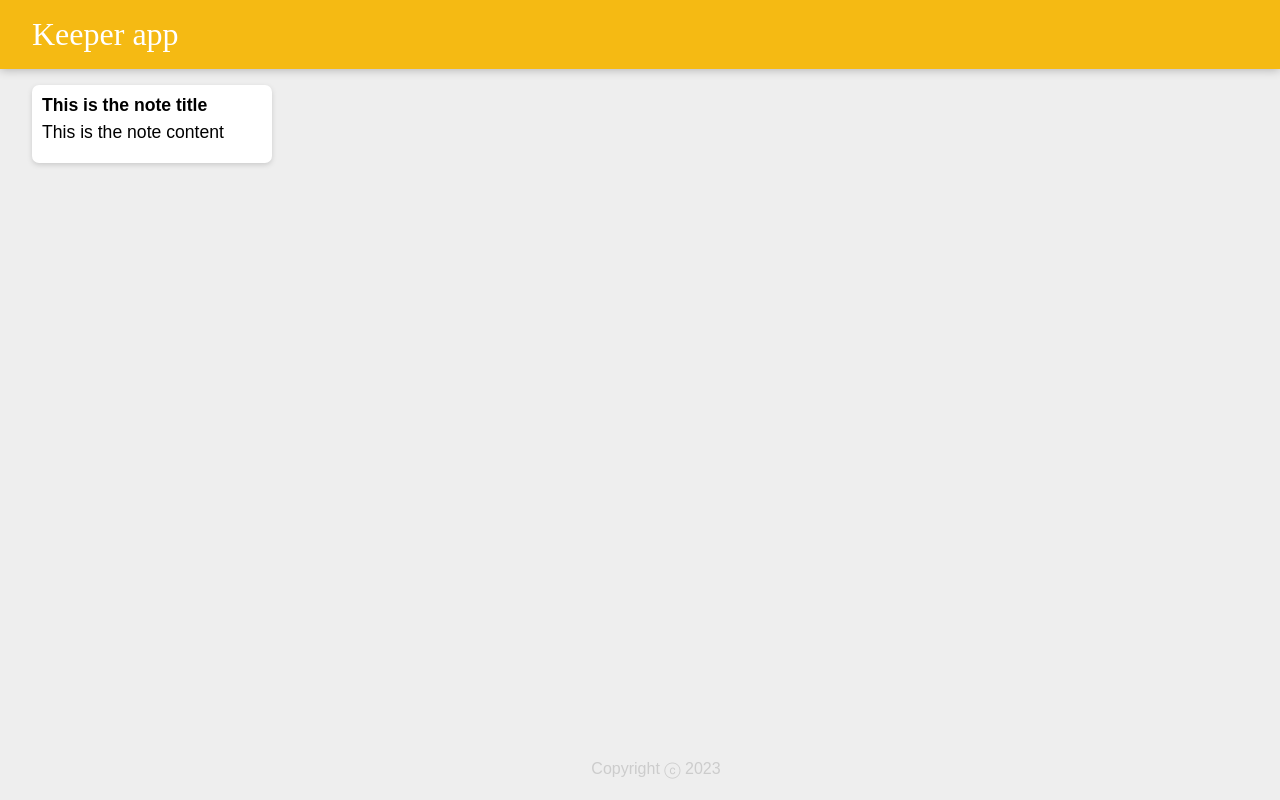
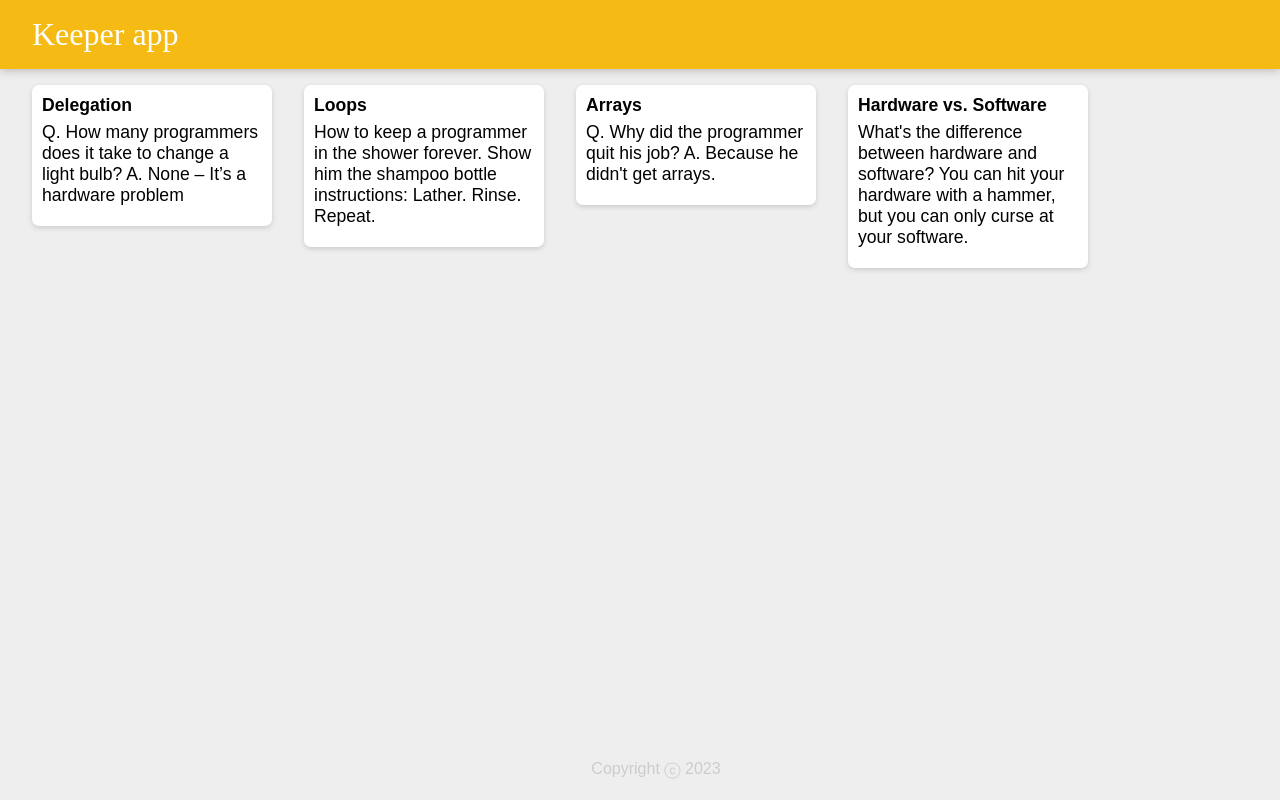
Before and after one commit to itandersson/keeper-app-part-2, a Next.js app: page / in a window 1280 px wide. Built offline with nearby package versions, Linux system fonts and the light colour scheme.

Commit message:
Render all the notes inside notes.js as a seperate Note

```diff
--- a/components/main.tsx
+++ b/components/main.tsx
@@ -1,10 +1,21 @@
+import styles from "../styles/Home.module.css";
 import Note from "../components/note";
-import styles from "../styles/Home.module.css";
+import notes from "../public/notes";
+
+function createNotes(item:any) {
+    return (
+        <Note
+            key={item.key}
+            title={item.title}
+            content={item.content}
+        />
+    )
+}
 
 export default function Main() {
     return (
         <main className={styles.main}>
-            <Note />
+            {notes.map(createNotes)}
         </main>
     )
 }
--- a/components/note.tsx
+++ b/components/note.tsx
@@ -1,10 +1,10 @@
 import styles from "../styles/Home.module.css";
 
-export default function Note() {
+export default function Note(props: { key: number, title: string, content: string }) {
   return (
     <div className={styles.note}>
-      <h1>This is the note title</h1>
-      <p>This is the note content</p>
+      <h1>{props.title}</h1>
+      <p>{props.content}</p>
     </div>
   )
 }
--- a/public/notes.js
+++ b/public/notes.js
@@ -24,3 +24,5 @@ const notes = [
       "What's the difference between hardware and software? You can hit your hardware with a hammer, but you can only curse at your software."
   }
 ];
+
+export default notes;
```
